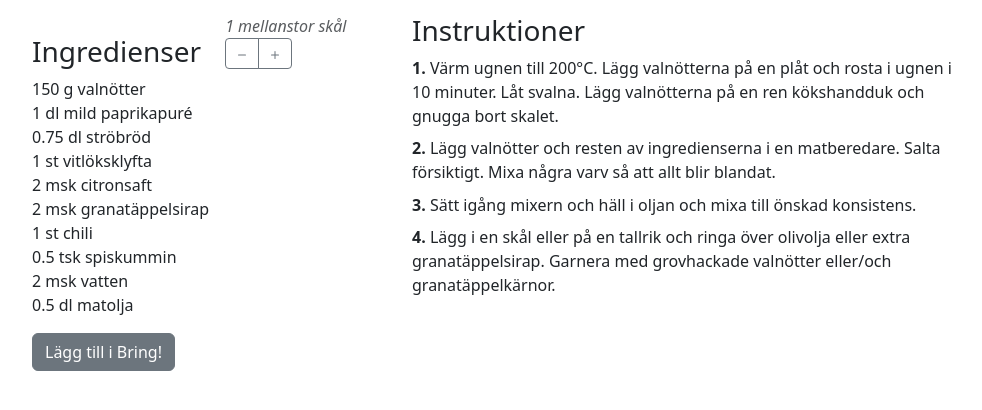
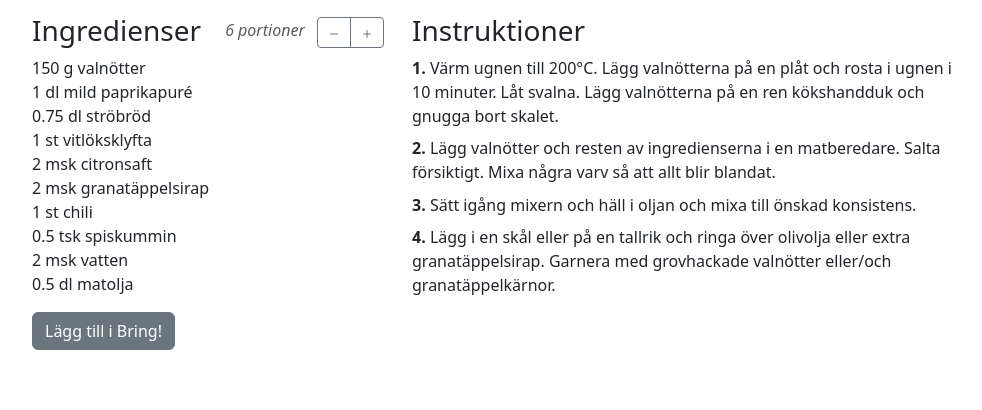
Before and after one commit to jolars/recipes, a Jekyll site: the page built from _recipes/muhammara.md, in a window 1280 px wide, cut to the strip 184-594 px from the top of the page. Shown: the whole strip, without its empty margins (145-1127 px from the left). Built offline with Jekyll 4.4.1, drawn with Linux system fonts in a browser that asks for light colours.

Commit message:
feat(muhammara): change servings size

```diff
--- a/_recipes/muhammara.md
+++ b/_recipes/muhammara.md
@@ -4,7 +4,7 @@
 categories: röra
 tags: 'röra, syrien'
 img: assets/img/muhammara.jpeg
-servings: 1 mellanstor skål
+servings: 6 portioner
 cook_time: PT45M
 ingredients:
   main:
```
